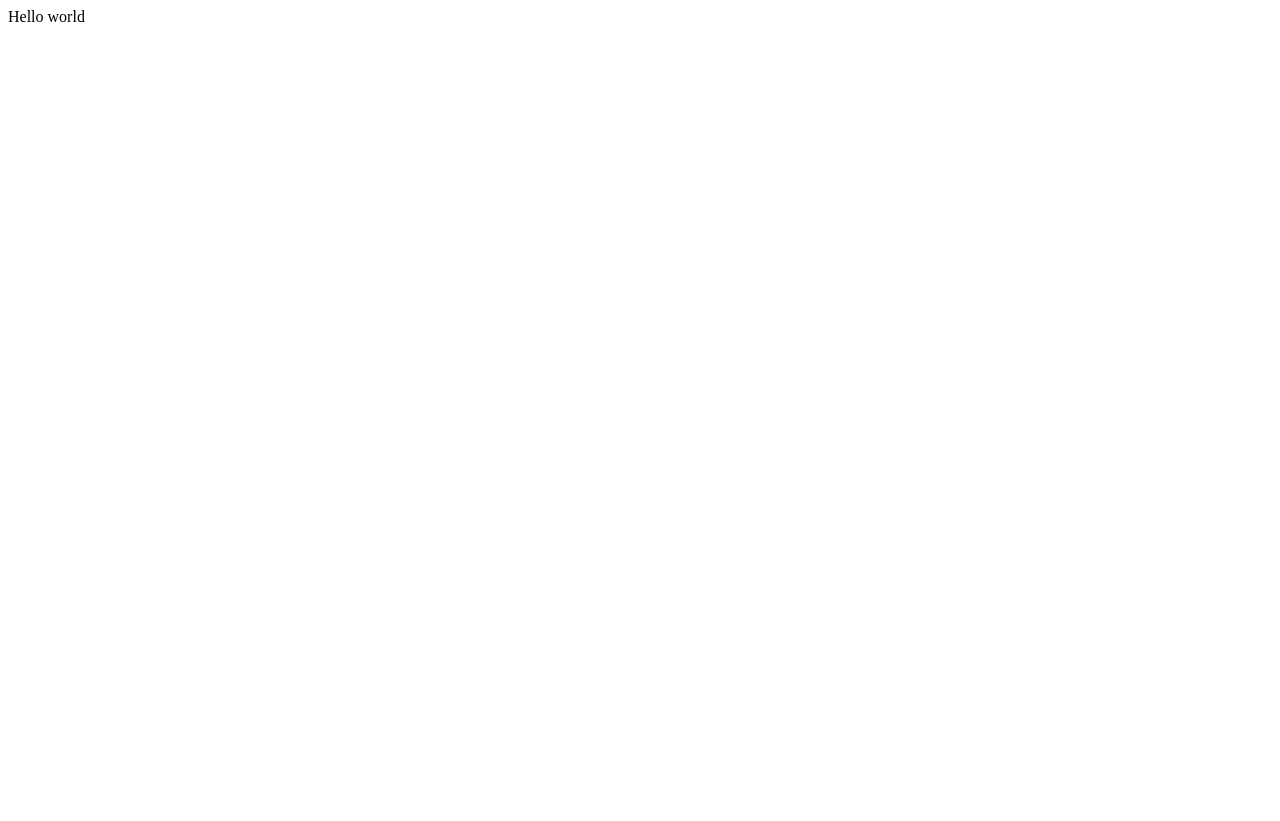
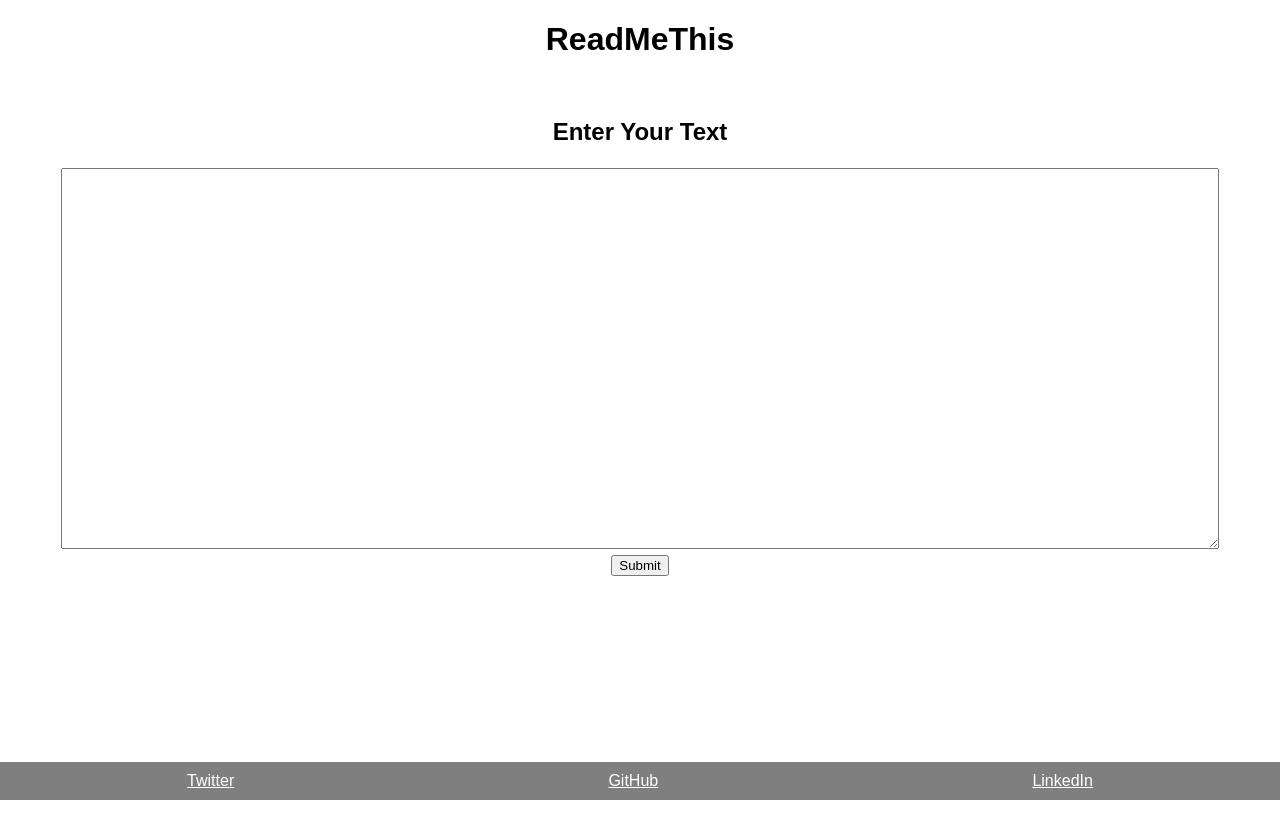
Before and after one commit to git-pixel22/readmethis, a plain HTML site: page index.html in a window 1280 px wide. Before the commit the page ends 800 px from the top, so only its background shows below. Drawn offline with Linux system fonts and the light colour scheme.

Commit message:
base done

```diff
--- a/index.html
+++ b/index.html
@@ -4,8 +4,24 @@
     <meta charset="UTF-8">
     <meta name="viewport" content="width=device-width, initial-scale=1.0">
     <title>ReadMeThis</title>
+    <link rel="stylesheet" href="styles.css">
 </head>
 <body>
-    Hello world
+    <h1 style="text-align: center;">ReadMeThis</h1>
+
+    &nbsp;
+
+    <form id="form" >
+        <h2 style="text-align: center;"> Enter Your Text</h2>
+        <textarea id="bigTextArea" name="bigTextArea" rows = "25" class="responsive-textarea"></textarea><br>
+        <input id="submit-btn" type="submit" value="Submit">
+    </form>
+
+   <footer>
+    <a href="https://twitter.com/x_pixel22">Twitter</a>
+    <a href="https://github.com/git-pixel22">GitHub</a>
+    <a href="https://www.linkedin.com/in/its-rajat/">LinkedIn</a>
+   </footer>
+
 </body>
 </html>
--- /dev/null
+++ b/styles.css
@@ -0,0 +1,35 @@
+body {
+    height: 100vh;
+    margin: 0;
+    font-family: 'Silkscreen', sans-serif;
+ }
+
+.responsive-textarea {
+    width: 90%;
+    resize: vertical;
+    margin: 2px;
+}
+
+#form {
+    text-align: center;
+}
+
+footer {
+    display: flex;
+    justify-content: space-around;
+    position: fixed;
+    bottom: 0;
+    width: 100%;
+    background-color: rgba(0, 0, 0, 0.5);
+    padding: 10px 0;
+  }
+
+  footer a {
+    color: white;
+    text-decoration: underline;
+    margin: 0 10px;
+  }
+
+  footer a:hover {
+    color: orange;
+  }
```
